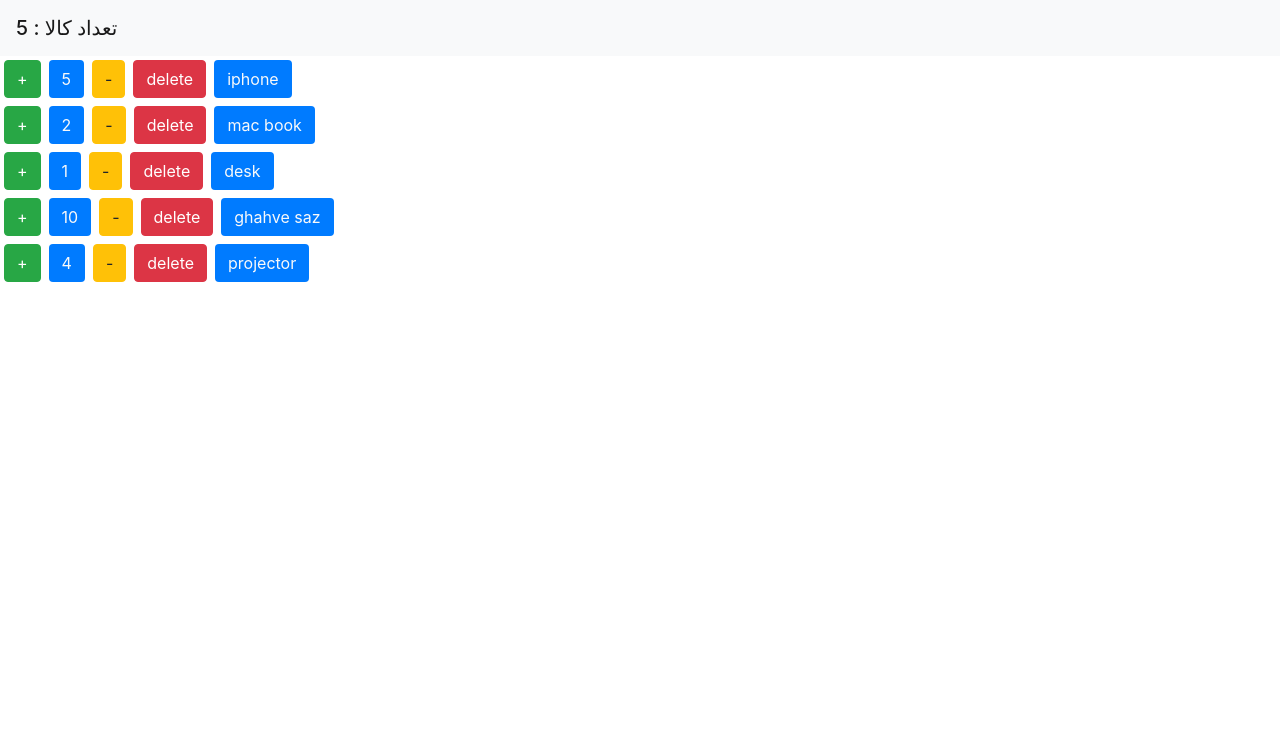
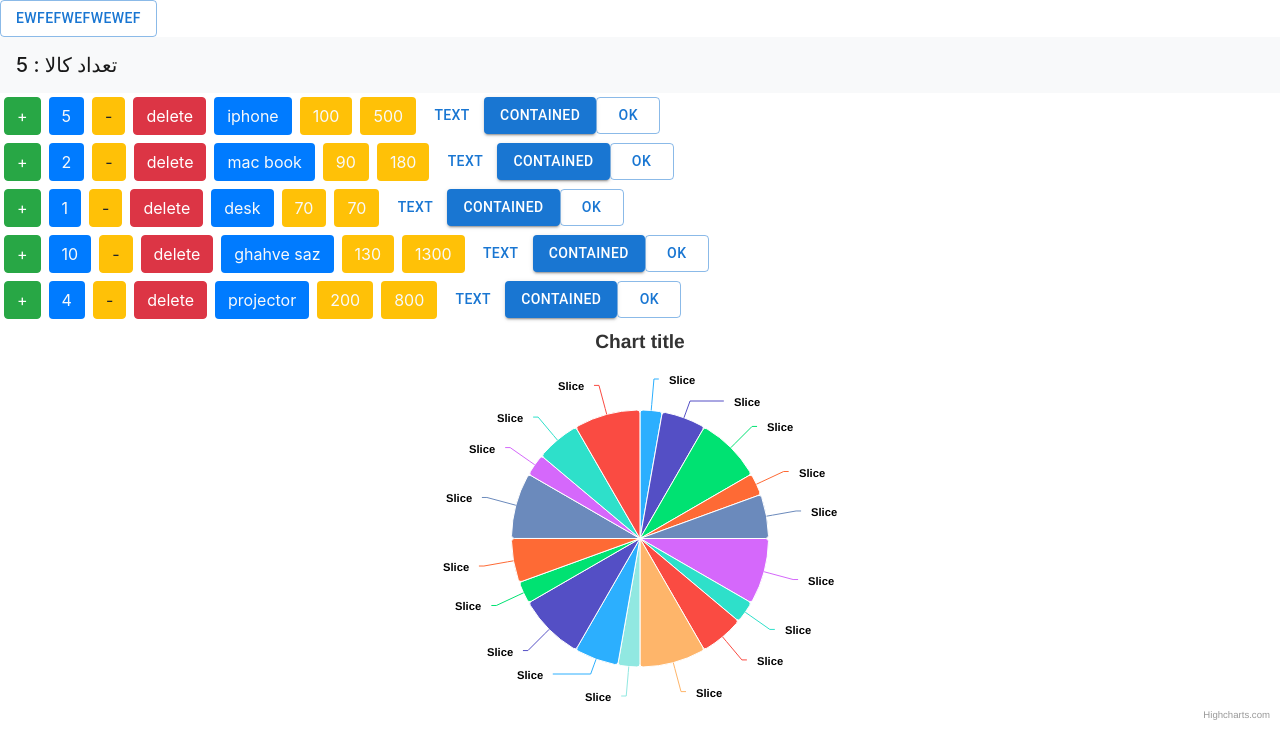
Before and after one commit to emamyari/basic-react, a React (Create React App) app: page / in a window 1280 px wide. Shown: the top 756 px of the page. Built offline with nearby package versions, Linux system fonts and the light colour scheme.

Commit message:
add material components to project

```diff
--- a/package.json
+++ b/package.json
@@ -3,9 +3,15 @@
   "version": "0.1.0",
   "private": true,
   "dependencies": {
+    "@emotion/react": "^11.11.1",
+    "@emotion/styled": "^11.11.0",
+    "@mui/lab": "^5.0.0-alpha.136",
+    "@mui/material": "^5.14.0",
     "@testing-library/jest-dom": "^5.16.5",
     "@testing-library/react": "^13.4.0",
     "@testing-library/user-event": "^13.5.0",
+    "highcharts": "^11.1.0",
+    "highcharts-react-official": "^3.2.0",
     "react": "^18.2.0",
     "react-dom": "^18.2.0",
     "react-scripts": "5.0.1",
--- a/src/App.js
+++ b/src/App.js
@@ -2,19 +2,31 @@
 import Counter from './components/counter';
 import Counters from './components/counters';
 import Nav from './components/nav';
-import { act } from '@testing-library/react';
 
+import Highcharts from 'highcharts'
+import HighchartsReact from 'highcharts-react-official'
+import Navbar from './components/NewNav';
+import Button from '@mui/material/Button';
 
 class App extends Component {
   state = {
     pro: [
-      { id: 1, title: 'iphone', qyt: 5, color: 'white' },
-      { id: 2, title: 'mac book', qyt: 2, color: 'gray' },
-      { id: 3, title: 'desk', qyt: 1, color: 'black' },
-      { id: 4, title: 'ghahve saz', qyt: 10, color: 'brown' },
-      { id: 5, title: 'projector', qyt: 4, color: '--' },
+      { id: 1, title: 'iphone', qyt: 5, color: 'white', unitPrice: 100 },
+      { id: 2, title: 'mac book', qyt: 2, color: 'gray', unitPrice: 90 },
+      { id: 3, title: 'desk', qyt: 1, color: 'black', unitPrice: 70 },
+      { id: 4, title: 'ghahve saz', qyt: 10, color: 'brown', unitPrice: 130 },
+      { id: 5, title: 'projector', qyt: 4, color: '--', unitPrice: 200 },
     ]
   }
+
+  options = {
+    chart:{type:'pie'},
+    series: [{
+      data: [1, 2, 3,1, 2, 3,1, 2, 3,1, 2, 3,1, 2, 3,1, 2, 3,]
+    }]
+  }
+
+
   handleDel = (id) => {
     let newList = this.state.pro.filter(item => item.id != id)
     this.setState({ pro: newList })
@@ -31,12 +43,15 @@
   }
 
   render() {
-    let a=this.state.jp
+    let a = this.state.jp
     return (
       <div>
-
+        <Button variant='outlined'>ewfefwefwewef</Button>
         <Nav list={this.state.pro} ></Nav>
         <Counters list={this.state.pro} dl={this.handleDel} hi={this.handleInc} ></Counters>
+
+        <HighchartsReact highcharts={Highcharts}  options={this.options}></HighchartsReact>
+
       </div>
     );
   }
--- a/src/components/counter.jsx
+++ b/src/components/counter.jsx
@@ -1,4 +1,5 @@
 import React, { Component } from 'react';
+import Button from '@mui/material/Button';
 
 class Counter extends Component {
     state = {}
@@ -13,6 +14,11 @@
                 <button className='btn btn-warning m-1'>-</button>
                 <button onClick={()=>this.props.f(this.props.id)} className='btn btn-danger m-1'>delete</button>
                 <span className='bg-primary m-1 btn text-light'>{this.props.title}</span>
+                <span className='bg-warning m-1 btn text-light'>{this.props.unit}</span>
+                <span className='bg-warning m-1 btn text-light'>{this.props.unit*this.props.tedad}</span>
+                <Button variant="text">Text</Button>
+            <Button variant="contained">Contained</Button>
+            <Button variant="outlined">OK</Button>
             </div>
         );
     }
--- a/src/components/counters.jsx
+++ b/src/components/counters.jsx
@@ -12,6 +12,7 @@
                 {this.props.list.map(item => <Counter tedad={item.qyt}
                                                     title={item.title}
                                                     id={item.id}
+                                                    unit={item.unitPrice}
                                                     f={this.props.dl}
                                                     hinc={this.props.hi} />)}
 
```
Also changed, not shown: 1 other file (tests, documents, lock files or other folders).
